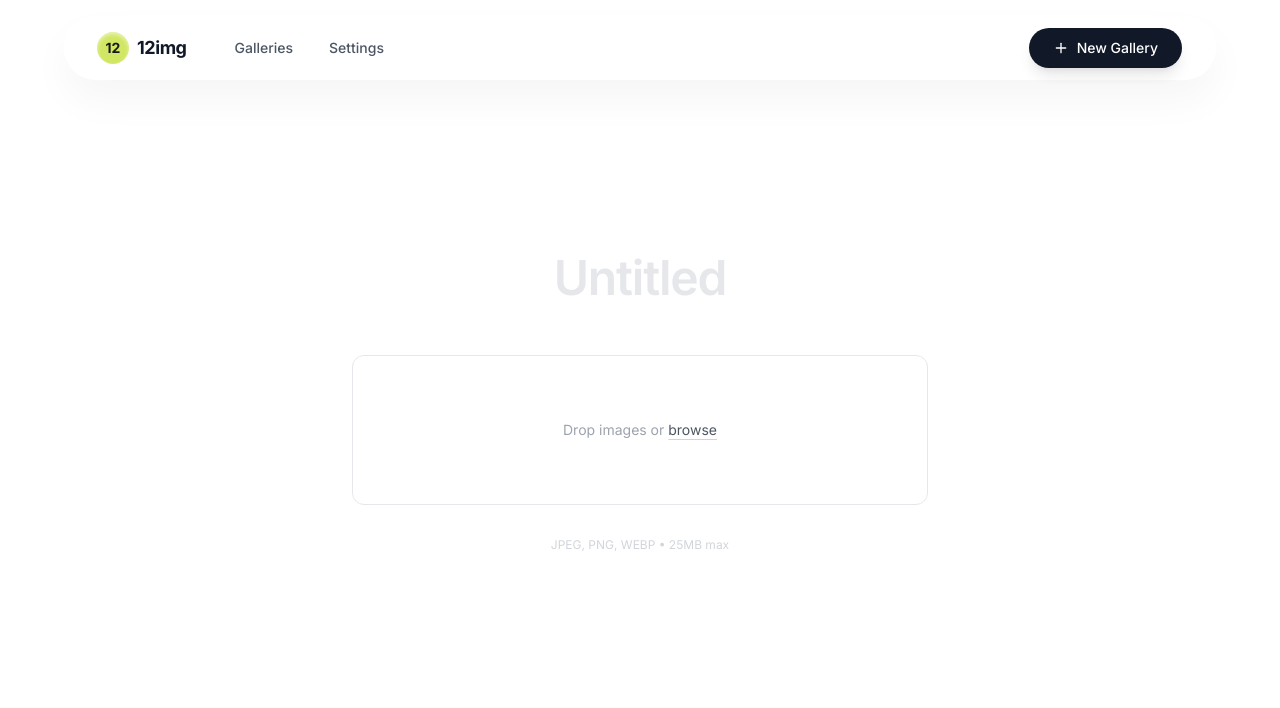
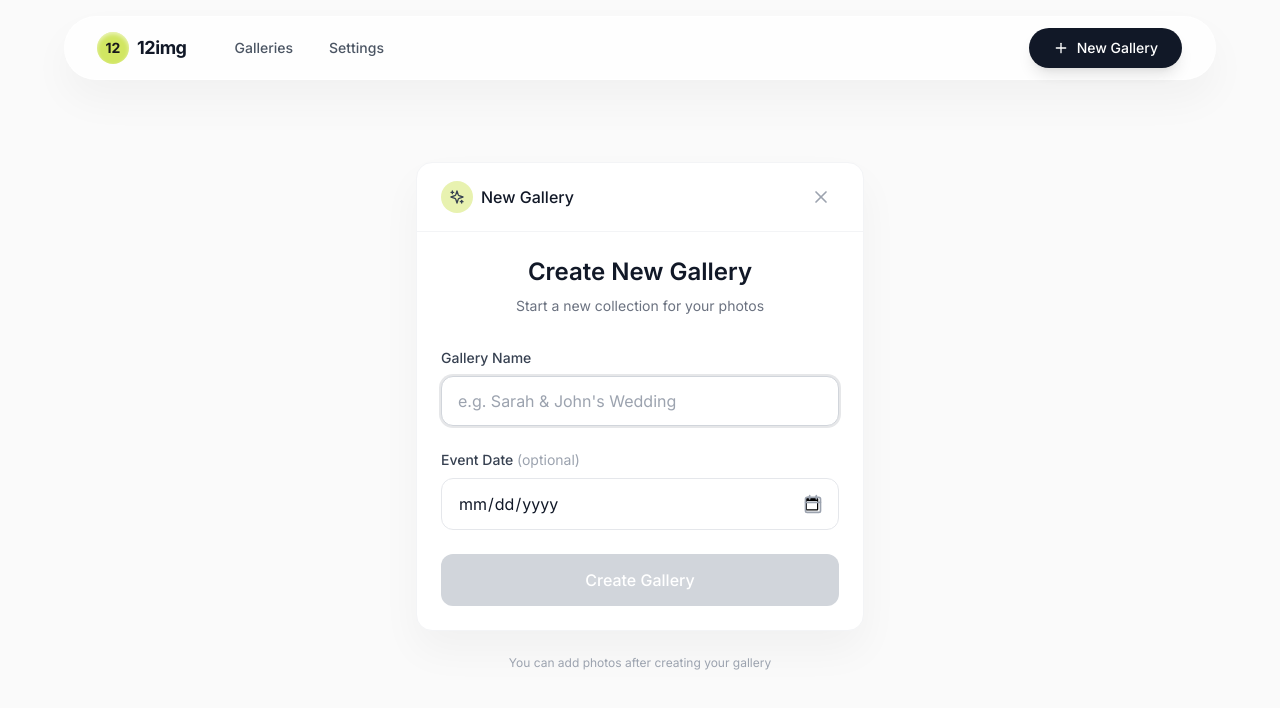
Before and after one commit to dangsayz/12img.com, a Next.js app: page /upload in a window 1280 px wide. Shown: the top 708 px of the page. Built offline with nearby package versions, Linux system fonts and the light colour scheme.

Commit message:
Redesign Create Gallery page - Pixieset-style clean form
- Clean centered card layout
- Gallery Name input with placeholder
- Optional Event Date picker
- Create Gallery button
- Loading state with spinner
- Error handling
- Navigate to gallery after creation to add photos

```diff
--- a/app/upload/page.tsx
+++ b/app/upload/page.tsx
@@ -1,375 +1,172 @@
 'use client'
 
-import { useState, useCallback, useRef, useEffect } from 'react'
+import { useState, useRef, useEffect } from 'react'
 import { useRouter } from 'next/navigation'
-import { motion, AnimatePresence } from 'framer-motion'
-import { generateSignedUploadUrls, confirmUploads } from '@/server/actions/upload.actions'
+import { motion } from 'framer-motion'
+import { X, Calendar, Loader2, Sparkles } from 'lucide-react'
+import Link from 'next/link'
 import { createGallery } from '@/server/actions/gallery.actions'
-import { ALLOWED_MIME_TYPES, MAX_FILE_SIZE, MAX_CONCURRENT_UPLOADS } from '@/lib/utils/constants'
 import { Header } from '@/components/layout/Header'
-import { DropOverlay } from '@/components/upload/DropOverlay'
-import { FileItemState } from '@/components/upload/FileItem'
 
-export default function UploadPage() {
+export default function CreateGalleryPage() {
   const router = useRouter()
-  const fileInputRef = useRef<HTMLInputElement>(null)
   const titleInputRef = useRef<HTMLInputElement>(null)
-  const [uploads, setUploads] = useState<FileItemState[]>([])
-  const [isDragging, setIsDragging] = useState(false)
-  const [isUploading, setIsUploading] = useState(false)
-  const [galleryTitle, setGalleryTitle] = useState('')
+  const [galleryName, setGalleryName] = useState('')
+  const [eventDate, setEventDate] = useState('')
+  const [isCreating, setIsCreating] = useState(false)
   const [error, setError] = useState<string | null>(null)
-  const isUploadingRef = useRef(false)
 
-  // Auto-focus title on mount
+  // Auto-focus name input on mount
   useEffect(() => {
     titleInputRef.current?.focus()
   }, [])
 
-  // Auto-upload when files are added
-  useEffect(() => {
-    const pendingCount = uploads.filter(u => u.status === 'pending').length
-    if (pendingCount > 0 && !isUploadingRef.current && galleryTitle.trim()) {
-      processQueue()
-    }
-  }, [uploads, galleryTitle])
+  const handleCreate = async (e: React.FormEvent) => {
+    e.preventDefault()
 
-  // Global drag listeners
-  useEffect(() => {
-    const handleWindowDragEnter = (e: DragEvent) => {
-      e.preventDefault()
-      if (e.dataTransfer?.types?.includes('Files')) {
-        setIsDragging(true)
-      }
-    }
-
-    const handleWindowDragLeave = (e: DragEvent) => {
-      e.preventDefault()
-      if (e.relatedTarget === null) {
-        setIsDragging(false)
-      }
-    }
-
-    const handleWindowDrop = (e: DragEvent) => {
-      e.preventDefault()
-      setIsDragging(false)
-      if (e.dataTransfer?.files && e.dataTransfer.files.length > 0) {
-        handleFiles(e.dataTransfer.files)
-      }
-    }
-
-    window.addEventListener('dragenter', handleWindowDragEnter)
-    window.addEventListener('dragleave', handleWindowDragLeave)
-    window.addEventListener('drop', handleWindowDrop)
-    window.addEventListener('dragover', (e) => e.preventDefault())
-
-    return () => {
-      window.removeEventListener('dragenter', handleWindowDragEnter)
-      window.removeEventListener('dragleave', handleWindowDragLeave)
-      window.removeEventListener('drop', handleWindowDrop)
-      window.removeEventListener('dragover', (e) => e.preventDefault())
-    }
-  }, [])
-
-  const validateFile = (file: File): string | null => {
-    if (!ALLOWED_MIME_TYPES.includes(file.type as any)) return `Invalid file type`
-    if (file.size > MAX_FILE_SIZE) return `File too large`
-    return null
-  }
-
-  const handleFiles = useCallback((fileList: FileList | null) => {
-    if (!fileList) return
-
-    const newUploads: FileItemState[] = []
-    Array.from(fileList).forEach((file) => {
-      const error = validateFile(file)
-      newUploads.push({
-        id: `up-${Date.now()}-${Math.random().toString(36).slice(2)}`,
-        file,
-        previewUrl: URL.createObjectURL(file),
-        status: error ? 'error' : 'pending',
-        progress: 0,
-        error: error || undefined,
-      })
-    })
-
-    setUploads((prev) => [...prev, ...newUploads])
-
-    if (!galleryTitle.trim() && newUploads.length > 0) {
-      const today = new Date()
-      setGalleryTitle(`Gallery ${today.toLocaleDateString('en-US', { month: 'short', day: 'numeric', year: 'numeric' })}`)
-    }
-  }, [galleryTitle])
-
-  const processQueue = async () => {
-    if (isUploadingRef.current) return
-    if (!galleryTitle.trim()) {
-      setError('Enter a title first')
+    if (!galleryName.trim()) {
+      setError('Please enter a gallery name')
       return
     }
 
-    isUploadingRef.current = true
-    setIsUploading(true)
+    setIsCreating(true)
     setError(null)
-
-    let pendingItems: FileItemState[] = []
-    setUploads(prev => {
-      pendingItems = prev.filter(u => u.status === 'pending')
-      return prev
-    })
-
-    await new Promise(r => setTimeout(r, 50))
-
-    if (pendingItems.length === 0) {
-      isUploadingRef.current = false
-      setIsUploading(false)
-      return
-    }
 
     try {
       const formData = new FormData()
-      formData.set('title', galleryTitle.trim())
+      formData.set('title', galleryName.trim())
       formData.set('downloadEnabled', 'true')
 
-      const galleryResult = await createGallery(formData)
+      const result = await createGallery(formData)
 
-      if (galleryResult.error || !galleryResult.galleryId) {
-        setError(galleryResult.error || 'Failed to create gallery')
-        isUploadingRef.current = false
-        setIsUploading(false)
+      if (result.error || !result.galleryId) {
+        setError(result.error || 'Failed to create gallery')
+        setIsCreating(false)
         return
       }
 
-      const galleryId = galleryResult.galleryId
-
-      const urlResponses = await generateSignedUploadUrls({
-        galleryId,
-        files: pendingItems.map(u => ({
-          localId: u.id,
-          mimeType: u.file.type,
-          fileSize: u.file.size,
-          originalFilename: u.file.name
-        }))
-      })
-
-      setUploads(prev => prev.map(u => {
-        const hasUrl = urlResponses.find(r => r.localId === u.id)
-        return hasUrl ? { ...u, status: 'uploading' } : u
-      }))
-
-      const tasks = urlResponses.map(urlInfo => async () => {
-        const item = pendingItems.find(u => u.id === urlInfo.localId)
-        if (!item) return { ...urlInfo, success: false }
-
-        return new Promise<{ localId: string; storagePath: string; token: string; success: boolean }>((resolve) => {
-          const xhr = new XMLHttpRequest()
-
-          xhr.upload.addEventListener('progress', (e) => {
-            if (e.lengthComputable) {
-              setUploads(prev => prev.map(u =>
-                u.id === urlInfo.localId ? { ...u, progress: (e.loaded / e.total) * 100 } : u
-              ))
-            }
-          })
-
-          xhr.addEventListener('load', () => {
-            if (xhr.status >= 200 && xhr.status < 300) {
-              setUploads(prev => prev.map(u =>
-                u.id === urlInfo.localId ? { ...u, status: 'completed', progress: 100 } : u
-              ))
-              resolve({ ...urlInfo, success: true })
-            } else {
-              setUploads(prev => prev.map(u =>
-                u.id === urlInfo.localId ? { ...u, status: 'error', error: `HTTP ${xhr.status}` } : u
-              ))
-              resolve({ ...urlInfo, success: false })
-            }
-          })
-
-          xhr.addEventListener('error', () => {
-            setUploads(prev => prev.map(u =>
-              u.id === urlInfo.localId ? { ...u, status: 'error', error: 'Network Error' } : u
-            ))
-            resolve({ ...urlInfo, success: false })
-          })
-
-          xhr.open('PUT', urlInfo.signedUrl)
-          xhr.setRequestHeader('Content-Type', item.file.type)
-          xhr.send(item.file)
-        })
-      })
-
-      const results: any[] = []
-      const executing: Promise<any>[] = []
-
-      for (const task of tasks) {
-        const p = task().then(res => {
-          executing.splice(executing.indexOf(p), 1)
-          return res
-        })
-        results.push(p)
-        executing.push(p)
-
-        if (executing.length >= MAX_CONCURRENT_UPLOADS) {
-          await Promise.race(executing)
-        }
-      }
-
-      const allResults = await Promise.all(results)
-      const successful = allResults.filter(r => r.success)
-
-      if (successful.length > 0) {
-        await confirmUploads({
-          galleryId,
-          uploads: successful.map(r => {
-            const upload = pendingItems.find(u => u.id === r.localId)!
-            return {
-              storagePath: r.storagePath,
-              token: r.token,
-              originalFilename: upload.file.name,
-              fileSize: upload.file.size,
-              mimeType: upload.file.type
-            }
-          })
-        })
-
-        router.push(`/gallery/${galleryId}`)
-      }
-
+      // Navigate to the gallery page where they can add images
+      router.push(`/gallery/${result.galleryId}`)
     } catch (err) {
-      console.error('Upload error:', err)
-      setError('An error occurred during upload')
-    } finally {
-      isUploadingRef.current = false
-      setIsUploading(false)
+      setError('Something went wrong. Please try again.')
+      setIsCreating(false)
     }
   }
 
-  const removeUpload = (id: string) => {
-    setUploads(prev => prev.filter(u => u.id !== id))
-  }
+  return (
+    <div className="min-h-screen bg-[#FAFAFA]">
+      <Header />
 
-  const hasFiles = uploads.length > 0
-  const completedCount = uploads.filter(u => u.status === 'completed').length
-  const totalProgress = hasFiles
-    ? uploads.reduce((acc, u) => acc + u.progress, 0) / uploads.length
-    : 0
+      <main className="min-h-screen flex items-center justify-center px-4 pt-20 pb-12">
+        <motion.div
+          initial={{ opacity: 0, y: 20 }}
+          animate={{ opacity: 1, y: 0 }}
+          transition={{ duration: 0.5, ease: [0.22, 1, 0.36, 1] }}
+          className="w-full max-w-md"
+        >
+          {/* Card */}
+          <div className="bg-white rounded-2xl shadow-soft-xl border border-gray-100 overflow-hidden">
+            {/* Header */}
+            <div className="flex items-center justify-between px-6 py-4 border-b border-gray-100">
+              <div className="flex items-center gap-2">
+                <div className="w-8 h-8 rounded-full bg-soft-lime/50 flex items-center justify-center">
+                  <Sparkles className="w-4 h-4 text-gray-700" />
+                </div>
+                <span className="font-medium text-gray-900">New Gallery</span>
+              </div>
+              <Link
+                href="/"
+                className="p-2 rounded-full hover:bg-gray-100 transition-colors"
+              >
+                <X className="w-5 h-5 text-gray-400" />
+              </Link>
+            </div>
 
-  return (
-    <div className="min-h-screen bg-white">
-      <Header />
-      <DropOverlay isVisible={isDragging} />
-
-      <main className="min-h-screen flex flex-col items-center justify-center px-4 py-20">
-        <div className="w-full max-w-xl">
-          {/* Title Input - The Hero */}
-          <input
-            ref={titleInputRef}
-            type="text"
-            value={galleryTitle}
-            onChange={(e) => setGalleryTitle(e.target.value)}
-            placeholder="Untitled"
-            className="w-full text-4xl md:text-5xl font-semibold tracking-tight text-center bg-transparent border-none outline-none placeholder:text-gray-200 text-gray-900 mb-12"
-          />
-
-          {/* Drop Zone - Minimal */}
-          <div
-            onClick={() => fileInputRef.current?.click()}
-            className={`relative cursor-pointer transition-all duration-300 ${
-              isDragging ? 'scale-[1.02]' : ''
-            }`}
-          >
-            {!hasFiles ? (
-              <div className="border border-gray-200 rounded-xl p-16 text-center hover:border-gray-300 hover:bg-gray-50/50 transition-all">
-                <p className="text-gray-400 text-sm">
-                  Drop images or <span className="text-gray-600 underline underline-offset-4 decoration-gray-300">browse</span>
+            {/* Form */}
+            <form onSubmit={handleCreate} className="p-6 space-y-6">
+              {/* Title */}
+              <div className="text-center mb-8">
+                <h1 className="text-2xl font-semibold text-gray-900 mb-2">
+                  Create New Gallery
+                </h1>
+                <p className="text-sm text-gray-500">
+                  Start a new collection for your photos
                 </p>
               </div>
-            ) : (
-              <div className="space-y-3">
-                {/* Progress Bar */}
-                {isUploading && (
-                  <div className="h-0.5 bg-gray-100 rounded-full overflow-hidden">
-                    <motion.div
-                      className="h-full bg-gray-900"
-                      initial={{ width: 0 }}
-                      animate={{ width: `${totalProgress}%` }}
-                      transition={{ duration: 0.3 }}
-                    />
-                  </div>
-                )}
 
-                {/* Thumbnails Grid */}
-                <div className="grid grid-cols-6 md:grid-cols-8 gap-1">
-                  {uploads.map((upload) => (
-                    <div
-                      key={upload.id}
-                      className="relative aspect-square rounded overflow-hidden bg-gray-100"
-                    >
-                      <img
-                        src={upload.previewUrl}
-                        alt=""
-                        className={`w-full h-full object-cover transition-opacity ${
-                          upload.status === 'completed' ? 'opacity-100' : 'opacity-60'
-                        }`}
-                      />
-                      {upload.status === 'uploading' && (
-                        <div className="absolute inset-0 bg-white/50" />
-                      )}
-                      {upload.status === 'error' && (
-                        <div className="absolute inset-0 bg-red-500/20" />
-                      )}
-                    </div>
-                  ))}
+              {/* Gallery Name Field */}
+              <div className="space-y-2">
+                <label
+                  htmlFor="gallery-name"
+                  className="block text-sm font-medium text-gray-700"
+                >
+                  Gallery Name
+                </label>
+                <input
+                  ref={titleInputRef}
+                  id="gallery-name"
+                  type="text"
+                  value={galleryName}
+                  onChange={(e) => setGalleryName(e.target.value)}
+                  placeholder="e.g. Sarah & John's Wedding"
+                  className="w-full px-4 py-3 rounded-xl border border-gray-200 bg-white text-gray-900 placeholder:text-gray-400 focus:outline-none focus:ring-2 focus:ring-gray-900/10 focus:border-gray-300 transition-all"
+                />
+              </div>
 
-                  {/* Add More Button */}
-                  <div className="aspect-square rounded border border-dashed border-gray-200 flex items-center justify-center text-gray-300 hover:text-gray-400 hover:border-gray-300 transition-colors">
-                    <svg className="w-5 h-5" fill="none" stroke="currentColor" viewBox="0 0 24 24">
-                      <path strokeLinecap="round" strokeLinejoin="round" strokeWidth={1.5} d="M12 4v16m8-8H4" />
-                    </svg>
-                  </div>
-                </div>
-
-                {/* Status */}
-                <div className="flex items-center justify-between text-xs text-gray-400 pt-2">
-                  <span>{uploads.length} images</span>
-                  {isUploading && <span>Uploading...</span>}
-                  {!isUploading && completedCount === uploads.length && completedCount > 0 && (
-                    <span className="text-gray-600">Done</span>
-                  )}
+              {/* Event Date Field */}
+              <div className="space-y-2">
+                <label
+                  htmlFor="event-date"
+                  className="block text-sm font-medium text-gray-700"
+                >
+                  Event Date <span className="text-gray-400 font-normal">(optional)</span>
+                </label>
+                <div className="relative">
+                  <input
+                    id="event-date"
+                    type="date"
+                    value={eventDate}
+                    onChange={(e) => setEventDate(e.target.value)}
+                    className="w-full px-4 py-3 rounded-xl border border-gray-200 bg-white text-gray-900 placeholder:text-gray-400 focus:outline-none focus:ring-2 focus:ring-gray-900/10 focus:border-gray-300 transition-all appearance-none"
+                  />
+                  <Calendar className="absolute right-4 top-1/2 -translate-y-1/2 w-5 h-5 text-gray-400 pointer-events-none" />
                 </div>
               </div>
-            )}
 
-            <input
-              ref={fileInputRef}
-              type="file"
-              multiple
-              accept={ALLOWED_MIME_TYPES.join(',')}
-              className="hidden"
-              onChange={(e) => handleFiles(e.target.files)}
-            />
+              {/* Error Message */}
+              {error && (
+                <motion.p
+                  initial={{ opacity: 0, y: -10 }}
+                  animate={{ opacity: 1, y: 0 }}
+                  className="text-sm text-red-500 text-center"
+                >
+                  {error}
+                </motion.p>
+              )}
+
+              {/* Submit Button */}
+              <button
+                type="submit"
+                disabled={isCreating || !galleryName.trim()}
+                className="w-full py-3.5 px-6 rounded-xl bg-gray-900 hover:bg-gray-800 disabled:bg-gray-300 disabled:cursor-not-allowed text-white font-medium transition-all duration-200 flex items-center justify-center gap-2"
+              >
+                {isCreating ? (
+                  <>
+                    <Loader2 className="w-5 h-5 animate-spin" />
+                    <span>Creating...</span>
+                  </>
+                ) : (
+                  <span>Create Gallery</span>
+                )}
+              </button>
+            </form>
           </div>
 
-          {/* Error */}
-          <AnimatePresence>
-            {error && (
-              <motion.p
-                initial={{ opacity: 0 }}
-                animate={{ opacity: 1 }}
-                exit={{ opacity: 0 }}
-                className="text-center text-red-500 text-sm mt-4"
-              >
-                {error}
-              </motion.p>
-            )}
-          </AnimatePresence>
-
-          {/* Hint */}
-          <p className="text-center text-gray-300 text-xs mt-8">
-            JPEG, PNG, WEBP • 25MB max
+          {/* Bottom hint */}
+          <p className="text-center text-xs text-gray-400 mt-6">
+            You can add photos after creating your gallery
           </p>
-        </div>
+        </motion.div>
       </main>
     </div>
   )
```
Also changed, not shown: app/page.tsx (+3 -23 lines), components/gallery/PublicGalleryView.tsx (+12 -48 lines).
